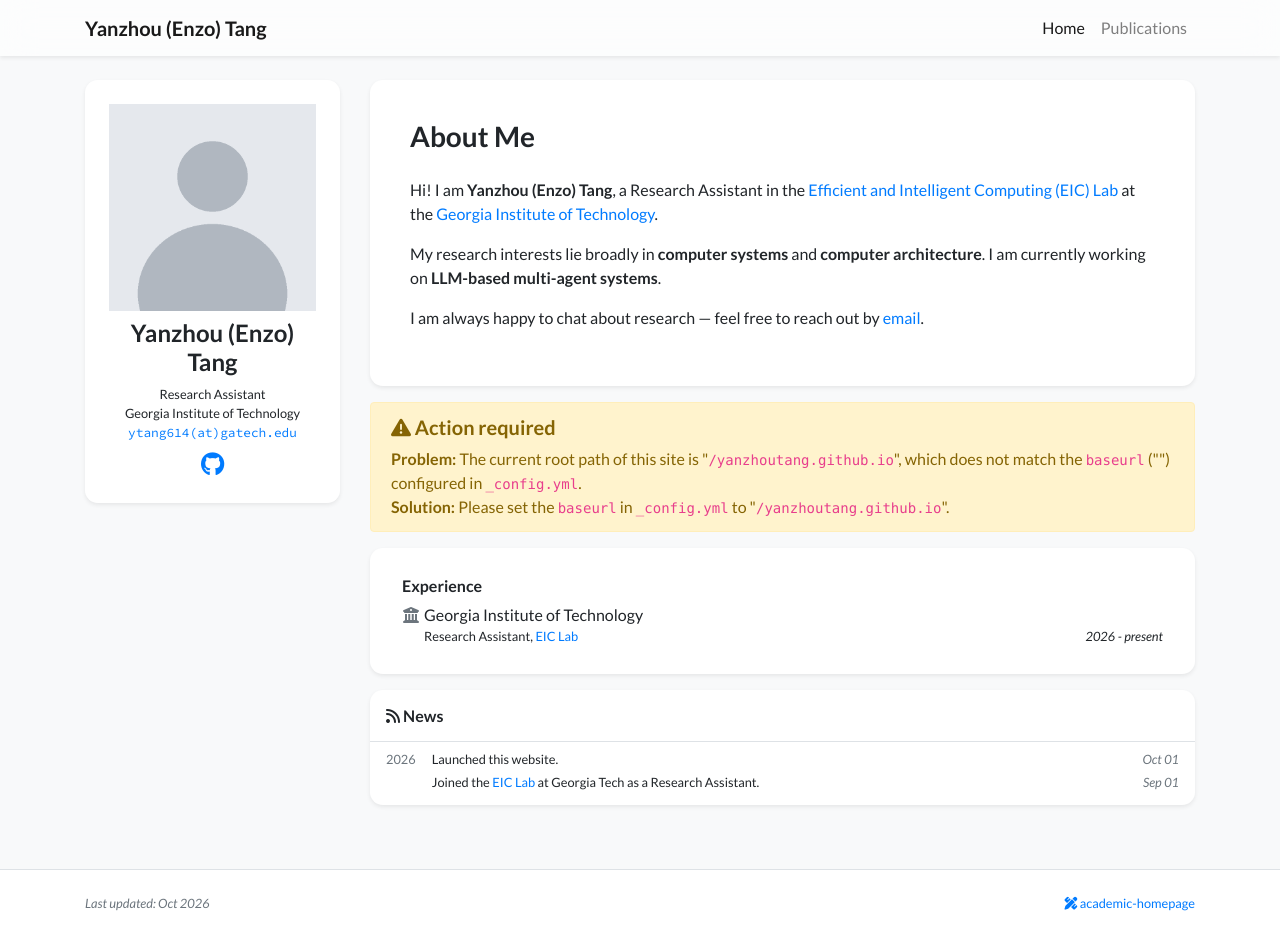
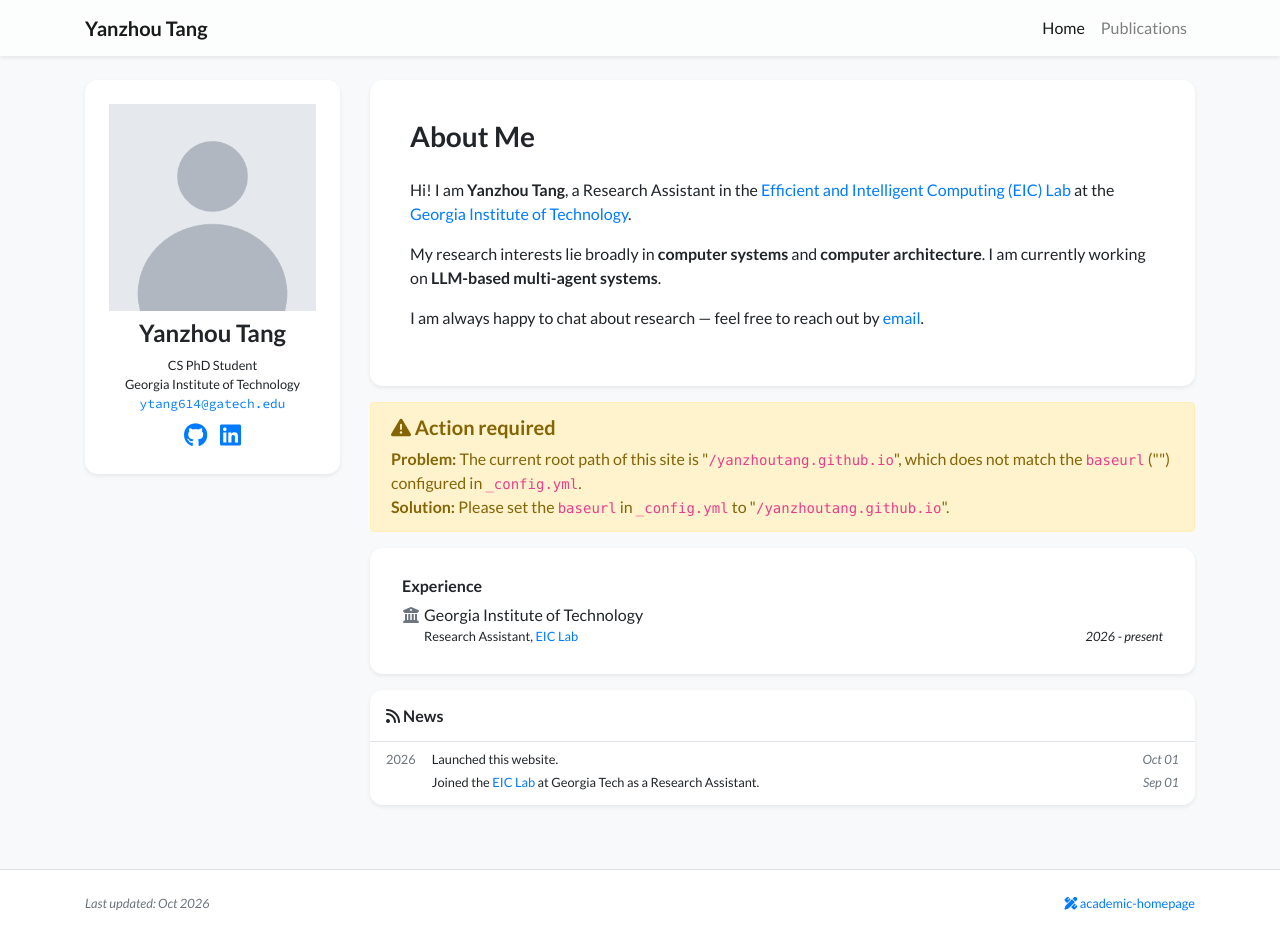
Before and after one commit to YanzhouTang/yanzhoutang.github.io, a Jekyll site: the page built from index.html, in a window 1280 px wide and 937 px high. Built offline with Jekyll 4.4.1, drawn with Linux system fonts in a browser that asks for light colours; nearby versions of some CDN libraries; a style sheet for code colours, icons or effects is not loaded.

Commit message:
Update profile: name, CS PhD Student, show @ in email, add LinkedIn

```diff
--- a/_data/profile.yml
+++ b/_data/profile.yml
@@ -3,12 +3,12 @@
 # Lines marked TODO are waiting for your info; commented-out lines are hidden.
 # ---------------------------------------------------------------------------
 
-primary_name: "Yanzhou (Enzo) Tang"
+primary_name: "Yanzhou Tang"
 secondary_name: ""            # optional, e.g. your name in Chinese
-navbar_name: "Yanzhou (Enzo) Tang"
+navbar_name: "Yanzhou Tang"
 
 positions:
-- name: Research Assistant
+- name: CS PhD Student
 - name: Georgia Institute of Technology
   # logo: /assets/images/badges/gatech.png   # optional small round logo (put the file in assets/images/badges/)
 
@@ -17,13 +17,13 @@
 # gscholar: XXXXXXXXXXXX                      # TODO: Google Scholar user ID (the part after user= in your profile URL)
 github: YanzhouTang
 # twitter: your_twitter_id                    # without the '@'
-# linkedin: your-linked-in-id
+linkedin: yanzhou-tang
 # orcid: 0000-0000-0000-0000
 
 short_bio_text_justify: false
 short_bio: >-
   <p>
-    Hi! I am <strong>Yanzhou (Enzo) Tang</strong>, a Research Assistant in the
+    Hi! I am <strong>Yanzhou Tang</strong>, a Research Assistant in the
     <a href="https://eiclab.scs.gatech.edu" target="_blank">Efficient and Intelligent Computing (EIC) Lab</a>
     at the <a href="https://www.gatech.edu" target="_blank">Georgia Institute of Technology</a>.
     <!-- TODO: add your advisor, e.g. "advised by Prof. XXX", and your degree program / prior school. -->
--- a/_includes/widgets/profile_card.html
+++ b/_includes/widgets/profile_card.html
@@ -50,7 +50,7 @@
                 <div class="row">
                     <div class="col">
                         <a class="pr-3" href="mailto:{{ site.data.profile.email | encode_email }}">
-                            <i class="fas fa-at"></i> <span class="email-text">{{ site.data.profile.email | replace: "@", "(at)" }}</span>
+                            <i class="fas fa-at"></i> <span class="email-text">{{ site.data.profile.email }}</span>
                         </a>
 
                         {% if site.data.profile.gscholar %}
--- a/_includes/widgets/profile_card_mini.html
+++ b/_includes/widgets/profile_card_mini.html
@@ -37,7 +37,7 @@
                 <div class="row small">
                     <div class="col text-center">
                         <a class="email-text" href="mailto:{{ site.data.profile.email | encode_email }}">
-                            {{ site.data.profile.email | replace: "@", "(at)" }}
+                            {{ site.data.profile.email }}
                         </a>
                     </div>
                 </div>
```
